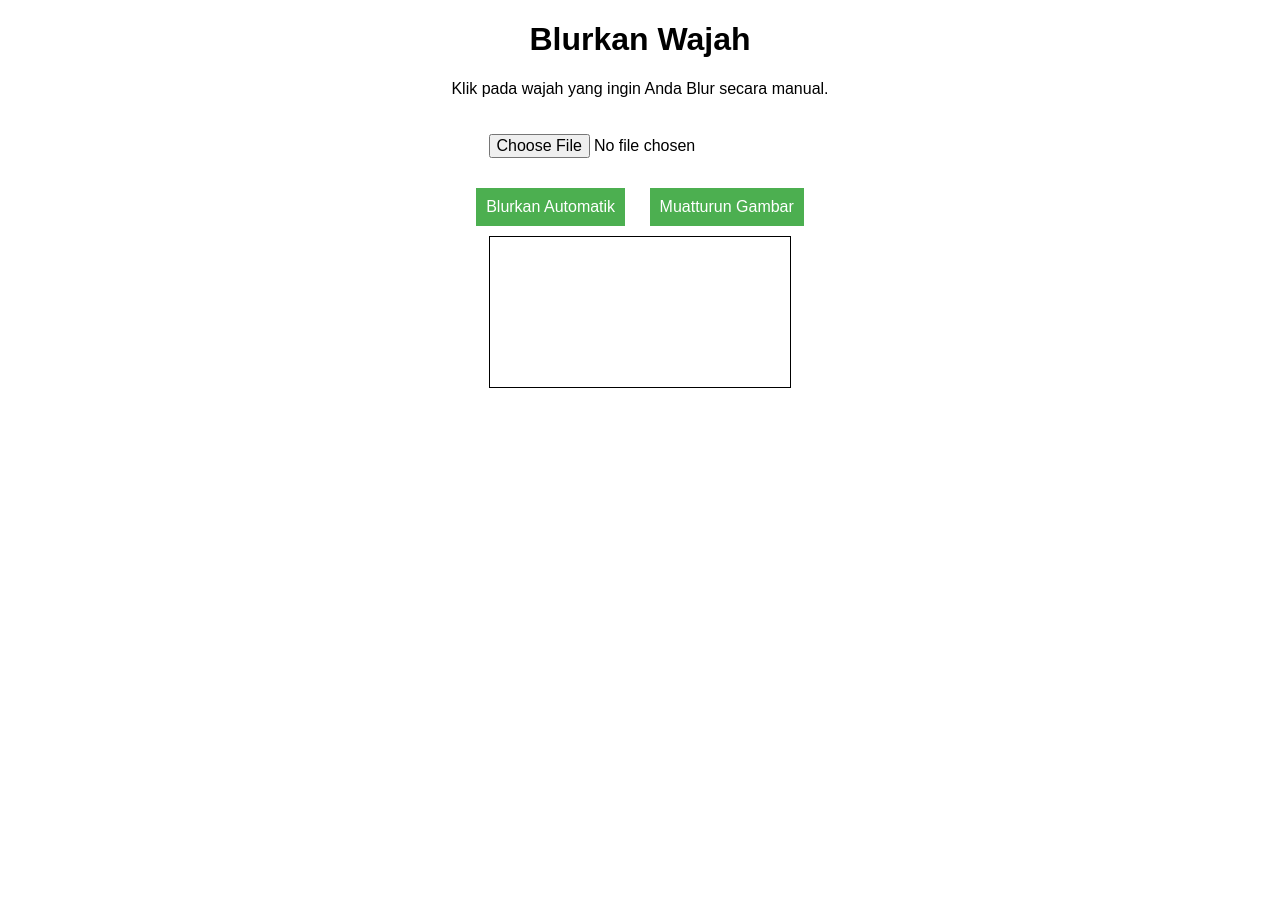
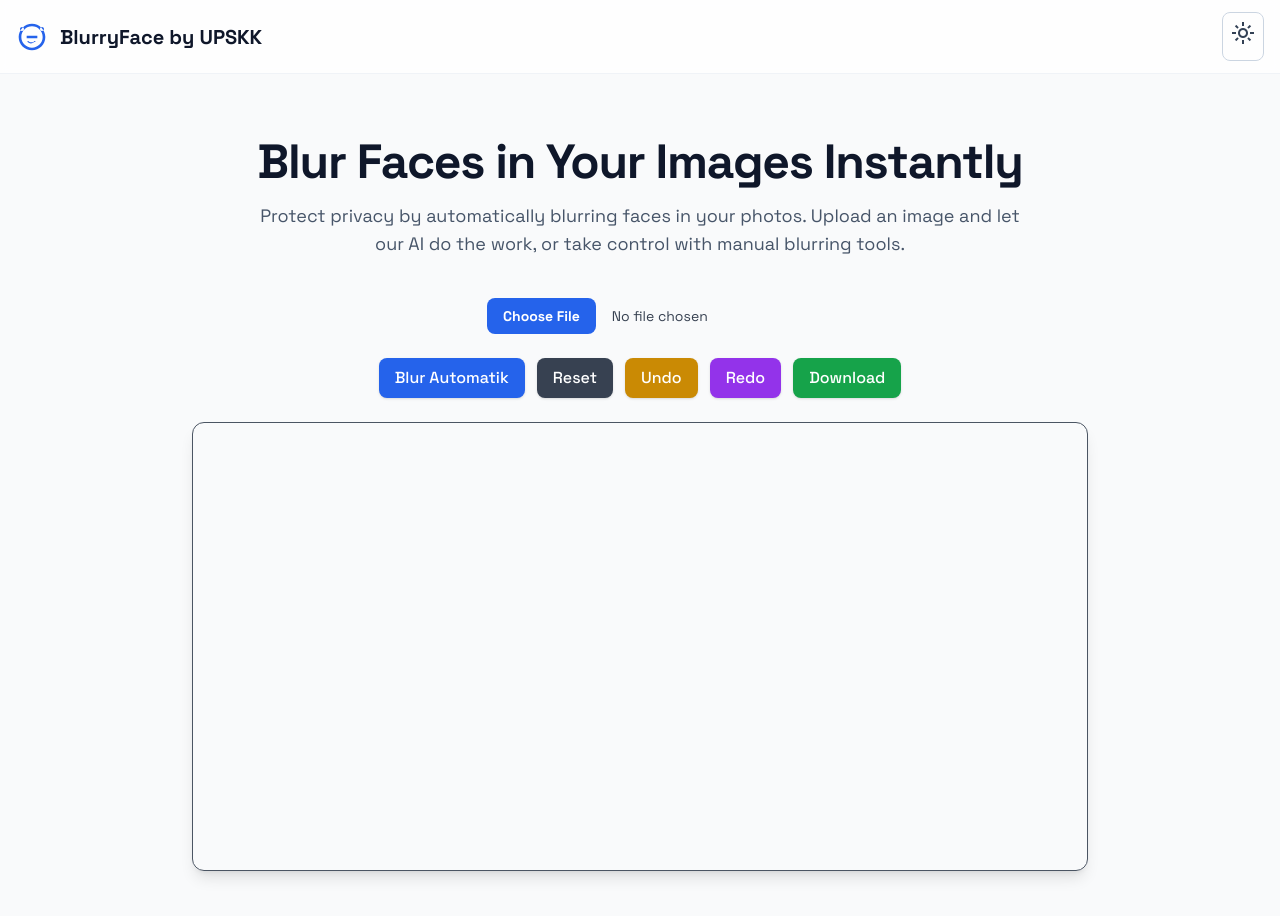
Before and after one commit to jimswk/faceblursites, a plain HTML site: page index.html in a window 1280 px wide. Before the commit the page ends 800 px from the top, so only its background shows below. Drawn offline with nearby package versions, Linux system fonts and the light colour scheme.

Commit message:
Update index.html

```diff
--- a/index.html
+++ b/index.html
@@ -1,70 +1,143 @@
 <!DOCTYPE html>
-<html lang="id">
+<html lang="id" class="dark">
 <head>
   <meta charset="UTF-8">
   <meta name="viewport" content="width=device-width, initial-scale=1.0">
   <title>Fast Face Blur UPSKK</title>
+
+  <!-- Tailwind CSS -->
+  <script src="https://cdn.tailwindcss.com"></script>
+
+  <!-- Font & Icon -->
+  <link href="https://fonts.googleapis.com" rel="preconnect">
+  <link crossorigin="" href="https://fonts.gstatic.com" rel="preconnect">
+  <link href="https://fonts.googleapis.com/css2?family=Space+Grotesk:wght@400;500;700&display=swap" rel="stylesheet">
+  <link href="https://fonts.googleapis.com/css2?family=Material+Symbols+Outlined" rel="stylesheet"/>
+
+  <!-- Face API -->
   <script src="https://cdn.jsdelivr.net/npm/face-api.js@0.22.2/dist/face-api.min.js"></script>
+
   <style>
     body {
-            font-family: Arial, sans-serif;
-            text-align: center;
-            margin: 20px;
-        }
-        canvas {
-            border: 1px solid black;
-            max-width: 100%;
-            height: auto;
-            cursor: crosshair; /* Mengubah kursor menjadi tanda plus */
-        }
-        input, button {
-            margin: 10px;
-            padding: 10px;
-            font-size: 16px;
-        }
-        button {
-            background-color: #4CAF50;
-            color: white;
-            border: none;
-            cursor: pointer;
-        }
-        button:hover {
-            background-color: #45a049;
+      font-family: 'Space Grotesk', sans-serif;
     }
   </style>
 </head>
-<body>
-    <h1>Blurkan Wajah</h1>
-    <p>Klik pada wajah yang ingin Anda Blur secara manual.</p>
-    <input type="file" id="imageUpload" accept="image/*">
-    <br>
-    <button onclick="autoBlur()">Blurkan Automatik</button>
-    <button onclick="downloadImage()">Muatturun Gambar</button>
-    <br>
-    <canvas id="canvas"></canvas>
+<body class="bg-gray-50 text-slate-900 dark:bg-gray-900 dark:text-gray-100 min-h-screen flex flex-col">
 
+  <!-- HEADER -->
+  <header class="sticky top-0 z-50 w-full border-b border-slate-200/50 dark:border-slate-800/50 bg-white/80 dark:bg-gray-900/80 backdrop-blur-sm">
+    <div class="container mx-auto flex items-center justify-between px-4 py-3">
+      <div class="flex items-center gap-3">
+        <svg class="h-8 w-8 text-blue-600 dark:text-blue-400" fill="currentColor" viewBox="0 0 24 24">
+          <path d="M12 2C6.48 2 2 6.48 2 12s4.48
+          10 10 10 10-4.48 10-10S17.52 2
+          12 2zm0 18c-4.41 0-8-3.59-8-8s3.59-8
+          8-8 8 3.59 8 8-3.59 8-8
+          8zM8 11h8v2H8v-2zm-3.5-3.5c-.83
+          0-1.5-.67-1.5-1.5S3.67 4.5
+          4.5 4.5s1.5.67 1.5
+          1.5S5.33 7.5 4.5 7.5zm15
+          0c-.83 0-1.5-.67-1.5-1.5s.67-1.5
+          1.5-1.5 1.5.67 1.5
+          1.5-.67 1.5-1.5
+          1.5zm-5.83 8.33c-1.39 1.39-3.59
+          1.39-4.98 0-.2-.2-.2-.51
+          0-.71s.51-.2.71
+          0c1.19 1.19 3.16 1.19 4.34
+          0 .2-.2.51-.2.71 0s.2.51 0
+          .71z"></path>
+        </svg>
+        <h2 class="text-xl font-bold text-slate-900 dark:text-white">BlurryFace by UPSKK</h2>
+      </div>
+
+      <!-- Dark/Light Toggle -->
+      <button id="themeToggle" class="p-2 rounded-lg border border-slate-300 dark:border-slate-700 hover:bg-slate-200 dark:hover:bg-slate-800 transition">
+        <span id="themeIcon" class="material-symbols-outlined text-slate-700 dark:text-slate-200">dark_mode</span>
+      </button>
+    </div>
+  </header>
+
+  <!-- MAIN CONTENT -->
+  <main class="flex-grow container mx-auto px-4 py-8 sm:py-16">
+    <div class="mx-auto max-w-3xl text-center">
+      <h1 class="text-4xl sm:text-5xl font-bold tracking-tight text-slate-900 dark:text-white">
+        Blur Faces in Your Images Instantly
+      </h1>
+      <p class="mt-4 text-lg text-slate-600 dark:text-slate-400">
+        Protect privacy by automatically blurring faces in your photos. Upload an image and let our AI do the work, or take control with manual blurring tools.
+      </p>
+    </div>
+
+    <!-- Upload -->
+    <div class="mt-10 flex flex-col items-center">
+      <input type="file" id="imageUpload" accept="image/*"
+        class="mb-6 block text-sm text-gray-700 dark:text-gray-300
+               file:mr-4 file:py-2 file:px-4
+               file:rounded-lg file:border-0 file:text-sm file:font-semibold
+               file:bg-blue-600 file:text-white hover:file:bg-blue-500 cursor-pointer"/>
+
+      <!-- Tombol Aksi -->
+      <div class="flex flex-wrap justify-center gap-3 mb-6">
+        <button onclick="autoBlur()" class="px-4 py-2 rounded-lg bg-blue-600 hover:bg-blue-500 text-white font-medium shadow">Blur Automatik</button>
+        <button onclick="resetImage()" class="px-4 py-2 rounded-lg bg-gray-700 hover:bg-gray-600 text-white font-medium shadow">Reset</button>
+        <button onclick="undo()" class="px-4 py-2 rounded-lg bg-yellow-600 hover:bg-yellow-500 text-white font-medium shadow">Undo</button>
+        <button onclick="redo()" class="px-4 py-2 rounded-lg bg-purple-600 hover:bg-purple-500 text-white font-medium shadow">Redo</button>
+        <button onclick="downloadImage()" class="px-4 py-2 rounded-lg bg-green-600 hover:bg-green-500 text-white font-medium shadow">Download</button>
+      </div>
+
+      <!-- Canvas -->
+      <div class="w-full max-w-4xl">
+        <canvas id="canvas" class="border border-gray-600 rounded-xl shadow-lg w-full cursor-crosshair"></canvas>
+      </div>
+    </div>
+  </main>
+
+  <!-- SCRIPTS -->
   <script>
-        let currentImage; // Variabel untuk menyimpan gambar yang diunggah
+    // === Dark/Light Toggle ===
+    const html = document.documentElement;
+    const themeToggle = document.getElementById("themeToggle");
+    const themeIcon = document.getElementById("themeIcon");
+
+    function updateThemeIcon() {
+      if (html.classList.contains("dark")) {
+        themeIcon.textContent = "light_mode";
+      } else {
+        themeIcon.textContent = "dark_mode";
+      }
+    }
+
+    themeToggle.addEventListener("click", () => {
+      html.classList.toggle("dark");
+      updateThemeIcon();
+    });
+
+    updateThemeIcon();
+
+    // === Face Blur Script (sama seperti sebelumnya) ===
+    let currentImage;
+    let history = [];
+    let historyIndex = -1;
 
     async function loadFaceModels() {
       try {
         await faceapi.nets.ssdMobilenetv1.loadFromUri('https://jimswk.github.io/faceblursites/models/');
         await faceapi.nets.faceLandmark68Net.loadFromUri('https://jimswk.github.io/faceblursites/models/');
-                console.log('Model wajah berhasil dimuat');
+        console.log('✅ Model wajah berhasil dimuat');
       } catch (error) {
-                console.error('Gagal memuat model wajah:', error);
-                alert('Gagal memuat model wajah. Periksa konsol untuk detail.');
+        console.error('❌ Gagal memuat model wajah:', error);
+        alert('Gagal memuat model wajah. Periksa konsol.');
       }
     }
 
     document.addEventListener('DOMContentLoaded', async () => {
       if (typeof faceapi === 'undefined') {
-                console.error('faceapi tidak didefinisikan. Pastikan face-api.js dimuat.');
+        console.error('faceapi tidak didefinisikan.');
         alert('Pustaka face-api.js gagal dimuat.');
         return;
       }
       await loadFaceModels();
-
       const imageUpload = document.getElementById('imageUpload');
       imageUpload.addEventListener('change', handleImageUpload);
     });
@@ -72,96 +145,113 @@
     async function handleImageUpload(event) {
       const input = event.target.files[0];
       if (!input) return;
-
       currentImage = await faceapi.bufferToImage(input);
       const canvas = document.getElementById('canvas');
       const ctx = canvas.getContext('2d', { willReadFrequently: true });
-
       canvas.width = currentImage.width;
       canvas.height = currentImage.height;
       ctx.drawImage(currentImage, 0, 0);
+      saveState();
     }
 
     async function autoBlur() {
-            if (!currentImage) {
-                alert('Silakan unggah gambar terlebih dahulu.');
-                return;
-            }
-
+      if (!currentImage) return alert('Muat naik gambar dulu.');
       const canvas = document.getElementById('canvas');
       const ctx = canvas.getContext('2d', { willReadFrequently: true });
-
-            // Gambar ulang gambar asli untuk memulai dari awal
       ctx.drawImage(currentImage, 0, 0);
-
       try {
-                const detections = await faceapi.detectAllFaces(currentImage)
-                    .withFaceLandmarks();
-
+        const detections = await faceapi.detectAllFaces(currentImage).withFaceLandmarks();
         detections.forEach(detection => {
           const box = detection.detection.box;
-
           ctx.save();
-
           const centerX = box.x + box.width / 2;
           const centerY = box.y + box.height / 2;
           const radiusX = box.width / 2 * 1.1;
           const radiusY = box.height / 2 * 1.3;
-
           ctx.beginPath();
           ctx.ellipse(centerX, centerY, radiusX, radiusY, 0, 0, 2 * Math.PI);
           ctx.clip();
-
           ctx.filter = 'blur(20px)';
           ctx.drawImage(currentImage, 0, 0, currentImage.width, currentImage.height);
-
           ctx.restore();
         });
+        saveState();
       } catch (error) {
-                console.error('Gagal mendeteksi atau memproses wajah:', error);
-                alert('Gagal memproses gambar. Periksa konsol untuk detail.');
+        console.error('❌ Gagal kesan wajah:', error);
+        alert('Gagal proses gambar.');
       }
     }
 
-        // Fungsi untuk memburamkan secara manual
     const canvas = document.getElementById('canvas');
     canvas.addEventListener('click', (event) => {
-            if (!currentImage) {
-                alert('Silakan unggah gambar terlebih dahulu.');
-                return;
-            }
-
+      if (!currentImage) return alert('Muatnaik gambar dahulu.');
       const rect = canvas.getBoundingClientRect();
       const scaleX = canvas.width / rect.width;
       const scaleY = canvas.height / rect.height;
-
       const clickX = (event.clientX - rect.left) * scaleX;
       const clickY = (event.clientY - rect.top) * scaleY;
-
       const ctx = canvas.getContext('2d', { willReadFrequently: true });
-
       ctx.save();
-
-            // Definisikan ukuran oval manual. Nilai ini bisa disesuaikan.
-            const manualRadiusX = 40;
-            const manualRadiusY = 55;
-
       ctx.beginPath();
-            ctx.ellipse(clickX, clickY, manualRadiusX, manualRadiusY, 0, 0, 2 * Math.PI);
+      ctx.ellipse(clickX, clickY, 40, 55, 0, 0, 2 * Math.PI);
       ctx.clip();
-
       ctx.filter = 'blur(20px)';
       ctx.drawImage(currentImage, 0, 0, currentImage.width, currentImage.height);
+      ctx.restore();
+      saveState();
+    });
 
-            ctx.restore();
-        });
+    function saveState() {
+      const canvas = document.getElementById('canvas');
+      if (historyIndex < history.length - 1) {
+        history = history.slice(0, historyIndex + 1);
+      }
+      history.push(canvas.toDataURL());
+      historyIndex++;
+    }
+
+    function resetImage() {
+      if (!currentImage) return alert('Tidak ada gambar.');
+      const canvas = document.getElementById('canvas');
+      const ctx = canvas.getContext('2d');
+      ctx.clearRect(0, 0, canvas.width, canvas.height);
+      ctx.drawImage(currentImage, 0, 0);
+      history = [];
+      historyIndex = -1;
+      saveState();
+    }
+
+    function undo() {
+      if (historyIndex > 0) {
+        historyIndex--;
+        const canvas = document.getElementById('canvas');
+        const ctx = canvas.getContext('2d');
+        const image = new Image();
+        image.onload = () => {
+          ctx.clearRect(0, 0, canvas.width, canvas.height);
+          ctx.drawImage(image, 0, 0);
+        };
+        image.src = history[historyIndex];
+      } else alert('Tidak ada undo.');
+    }
+
+    function redo() {
+      if (historyIndex < history.length - 1) {
+        historyIndex++;
+        const canvas = document.getElementById('canvas');
+        const ctx = canvas.getContext('2d');
+        const image = new Image();
+        image.onload = () => {
+          ctx.clearRect(0, 0, canvas.width, canvas.height);
+          ctx.drawImage(image, 0, 0);
+        };
+        image.src = history[historyIndex];
+      } else alert('Tidak ada redo.');
+    }
 
     function downloadImage() {
       const canvas = document.getElementById('canvas');
-            if (!canvas.width || !canvas.height) {
-                alert('Tidak ada gambar untuk diunduh. Proses gambar terlebih dahulu.');
-                return;
-            }
+      if (!canvas.width || !canvas.height) return alert('Tidak ada gambar.');
       const link = document.createElement('a');
       link.download = 'blurred_image.png';
       link.href = canvas.toDataURL('image/png');
```
Lines whose indentation alone changed are shown as unchanged.
